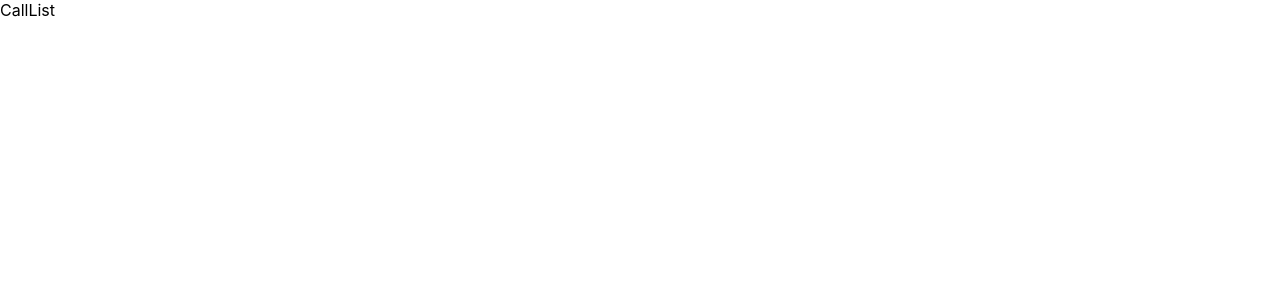
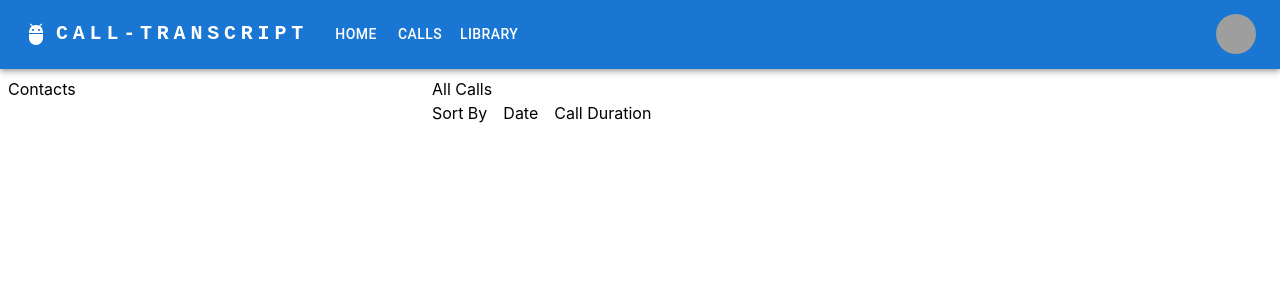
Before and after one commit to sparsh2002/Call_Manager, a React (Create React App) app in the folder frontend/: page /calllist in a window 1280 px wide. Shown: the top 300 px of the page. Built offline with nearby package versions, Linux system fonts and the light colour scheme; grey boxes are pictures that could not be loaded.

Commit message:
tailwind added and basic frontend initialisation

```diff
--- /dev/null
+++ b/frontend/src/components/Header.js
@@ -0,0 +1,162 @@
+import * as React from 'react';
+import AppBar from '@mui/material/AppBar';
+import Box from '@mui/material/Box';
+import Toolbar from '@mui/material/Toolbar';
+import IconButton from '@mui/material/IconButton';
+import Typography from '@mui/material/Typography';
+import Menu from '@mui/material/Menu';
+import MenuIcon from '@mui/icons-material/Menu';
+import Container from '@mui/material/Container';
+import Avatar from '@mui/material/Avatar';
+import Button from '@mui/material/Button';
+import Tooltip from '@mui/material/Tooltip';
+import MenuItem from '@mui/material/MenuItem';
+import AdbIcon from '@mui/icons-material/Adb';
+
+const pages = ['Home', 'Calls', 'Library'];
+const settings = ['Profile', 'Account', 'Dashboard', 'Logout'];
+
+function ResponsiveAppBar() {
+  const [anchorElNav, setAnchorElNav] = React.useState(null);
+  const [anchorElUser, setAnchorElUser] = React.useState(null);
+
+  const handleOpenNavMenu = (event) => {
+    setAnchorElNav(event.currentTarget);
+  };
+  const handleOpenUserMenu = (event) => {
+    setAnchorElUser(event.currentTarget);
+  };
+
+  const handleCloseNavMenu = () => {
+    setAnchorElNav(null);
+  };
+
+  const handleCloseUserMenu = () => {
+    setAnchorElUser(null);
+  };
+
+  return (
+    <AppBar position="static">
+      <Container maxWidth="xl">
+        <Toolbar disableGutters>
+          <AdbIcon sx={{ display: { xs: 'none', md: 'flex' }, mr: 1 }} />
+          <Typography
+            variant="h6"
+            noWrap
+            component="a"
+            href="/"
+            sx={{
+              mr: 2,
+              display: { xs: 'none', md: 'flex' },
+              fontFamily: 'monospace',
+              fontWeight: 700,
+              letterSpacing: '.3rem',
+              color: 'inherit',
+              textDecoration: 'none',
+            }}
+          >
+            CALL-TRANSCRIPT
+          </Typography>
+
+          <Box sx={{ flexGrow: 1, display: { xs: 'flex', md: 'none' } }}>
+            <IconButton
+              size="large"
+              aria-label="account of current user"
+              aria-controls="menu-appbar"
+              aria-haspopup="true"
+              onClick={handleOpenNavMenu}
+              color="inherit"
+            >
+              <MenuIcon />
+            </IconButton>
+            <Menu
+              id="menu-appbar"
+              anchorEl={anchorElNav}
+              anchorOrigin={{
+                vertical: 'bottom',
+                horizontal: 'left',
+              }}
+              keepMounted
+              transformOrigin={{
+                vertical: 'top',
+                horizontal: 'left',
+              }}
+              open={Boolean(anchorElNav)}
+              onClose={handleCloseNavMenu}
+              sx={{
+                display: { xs: 'block', md: 'none' },
+              }}
+            >
+              {pages.map((page) => (
+                <MenuItem key={page} onClick={handleCloseNavMenu}>
+                  <Typography textAlign="center">{page}</Typography>
+                </MenuItem>
+              ))}
+            </Menu>
+          </Box>
+          <AdbIcon sx={{ display: { xs: 'flex', md: 'none' }, mr: 1 }} />
+          <Typography
+            variant="h5"
+            noWrap
+            component="a"
+            href=""
+            sx={{
+              mr: 2,
+              display: { xs: 'flex', md: 'none' },
+              flexGrow: 1,
+              fontFamily: 'monospace',
+              fontWeight: 700,
+              letterSpacing: '.3rem',
+              color: 'inherit',
+              textDecoration: 'none',
+            }}
+          >
+            LOGO
+          </Typography>
+          <Box sx={{ flexGrow: 1, display: { xs: 'none', md: 'flex' } }}>
+            {pages.map((page) => (
+              <Button
+                key={page}
+                onClick={handleCloseNavMenu}
+                sx={{ my: 2, color: 'white', display: 'block' }}
+              >
+                {page}
+              </Button>
+            ))}
+          </Box>
+
+          <Box sx={{ flexGrow: 0 }}>
+            <Tooltip title="Open settings">
+              <IconButton onClick={handleOpenUserMenu} sx={{ p: 0 }}>
+                <Avatar alt="Remy Sharp" src="/static/images/avatar/2.jpg" />
+              </IconButton>
+            </Tooltip>
+            <Menu
+              sx={{ mt: '45px' }}
+              id="menu-appbar"
+              anchorEl={anchorElUser}
+              anchorOrigin={{
+                vertical: 'top',
+                horizontal: 'right',
+              }}
+              keepMounted
+              transformOrigin={{
+                vertical: 'top',
+                horizontal: 'right',
+              }}
+              open={Boolean(anchorElUser)}
+              onClose={handleCloseUserMenu}
+            >
+              {settings.map((setting) => (
+                <MenuItem key={setting} onClick={handleCloseUserMenu}>
+                  <Typography textAlign="center">{setting}</Typography>
+                </MenuItem>
+              ))}
+            </Menu>
+          </Box>
+        </Toolbar>
+      </Container>
+    </AppBar>
+  );
+}
+export default ResponsiveAppBar;
--- a/frontend/src/index.css
+++ b/frontend/src/index.css
@@ -11,3 +11,6 @@
   font-family: source-code-pro, Menlo, Monaco, Consolas, 'Courier New',
     monospace;
 }
+@tailwind base;
+@tailwind components;
+@tailwind utilities;
--- a/frontend/src/pages/CallList.js
+++ b/frontend/src/pages/CallList.js
@@ -1,8 +1,25 @@
 import React from 'react'
+import Header from '../components/Header'
 
 function CallList() {
   return (
-    <div>CallList</div>
+    <>
+    <Header />
+    <div className='flex mt-2 ml-2'>
+        <div className='left-bar w-4/12'>
+            <p>Contacts</p>
+        </div>
+        <div className='right-bar w-7/12'>
+            <p>All Calls</p>
+            <div className='sorting-option flex gap-x-4'>
+                <p>Sort By</p>
+                <p>Date</p>
+                <p>Call Duration</p>
+            </div>
+        </div>
+    </div>
+    </>
+
   )
 }
 
--- a/frontend/src/pages/Home.js
+++ b/frontend/src/pages/Home.js
@@ -1,8 +1,13 @@
 import React from 'react'
-
+import Header from '../components/Header'
 function Home() {
   return (
-    <div>Home</div>
+    <>
+    <Header />
+    <div>
+        <h2>This is HomePage</h2>
+    </div>
+    </>
   )
 }
 
--- /dev/null
+++ b/frontend/tailwind.config.js
@@ -0,0 +1,10 @@
+/** @type {import('tailwindcss').Config} */
+module.exports = {
+  content: [
+    "./src/**/*.{js,jsx,ts,tsx}",
+  ],
+  theme: {
+    extend: {},
+  },
+  plugins: [],
+}
```
Also changed, not shown: frontend/package.json (+7 -0 lines), 1 other file (tests, documents, lock files or other folders).
